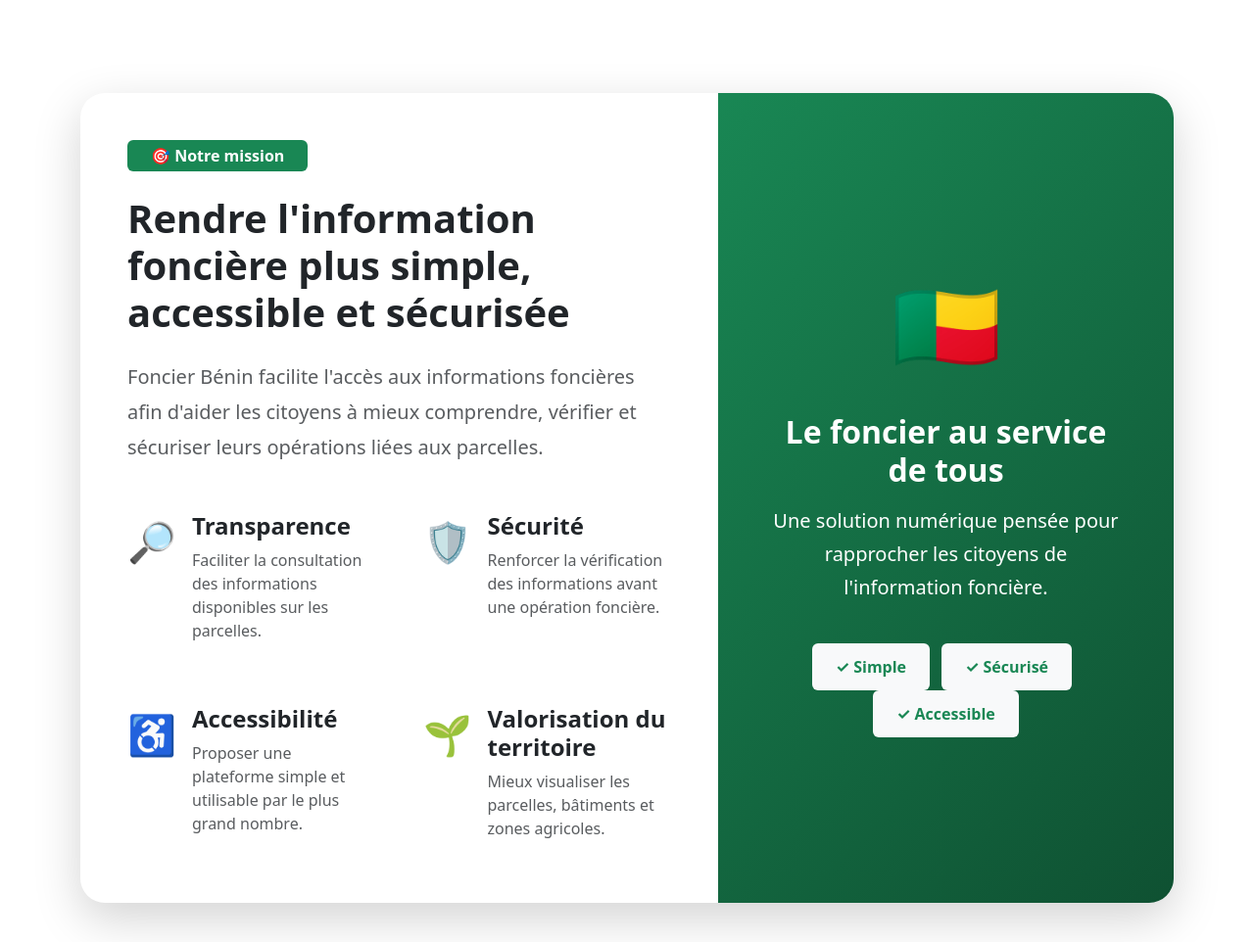
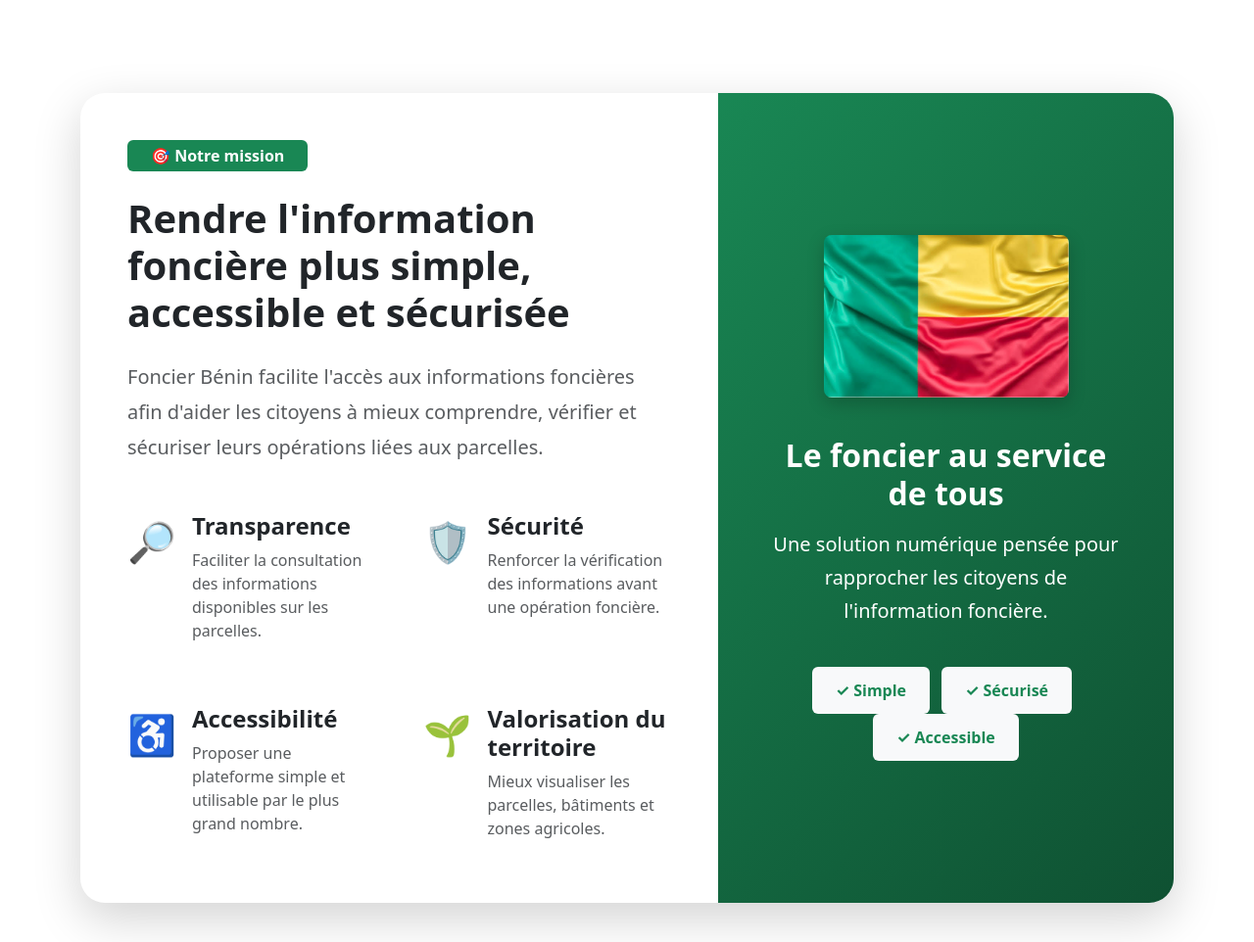
Before and after one commit to Lelis30/Foncier_Benin, a Django app: page / in a window 1280 px wide. Shown: the part 1384-2346 px from the top of the page at 98% size. Run offline with Django 4.2, Linux system fonts and the light colour scheme.

Commit message:
Terminer

```diff
--- a/templates/home.html
+++ b/templates/home.html
@@ -534,7 +534,7 @@ Foncier Bénin
 
 
 <!-- NOTRE MISSION -->
-<!-- NOTRE MISSION -->
+
 <section class="py-5 my-5">
 
     <div class="card border-0 shadow-lg overflow-hidden"
@@ -671,9 +671,18 @@ Foncier Bénin
                         min-height: 520px;
                      ">
 
-                    <div style="font-size: 90px;">
-                        🇧🇯
-                    </div>
+                    <div class="mb-3">
+    <img
+        src="{% static 'images/drapeau-benin.png' %}"
+        alt="{% trans 'Drapeau du Bénin' %}"
+        style="
+            width: 250px;
+            height: auto;
+            border-radius: 8px;
+            box-shadow: 0 6px 18px rgba(0,0,0,0.20);
+        "
+    >
+</div>
 
                     <h2 class="fw-bold mt-4 mb-3">
                         {% trans "Le foncier au service de tous" %}
```
Also changed, not shown: static/images/drapeau-benin.png (added).
